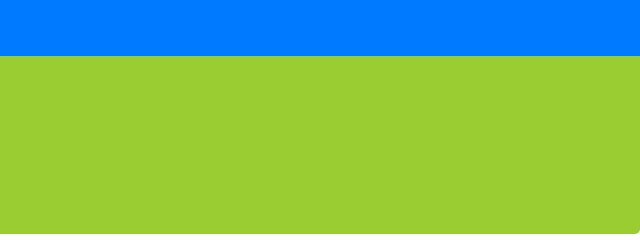
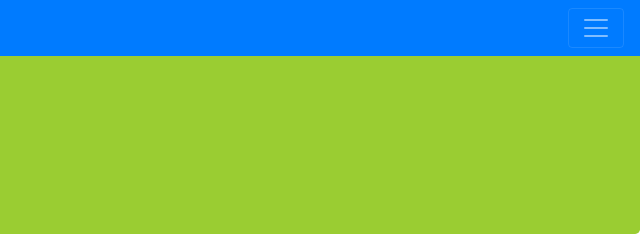
Before and after one commit to cours8/bstrap1, a website: page index.html in a window 1280 px wide. Shown: the top 240 px of the page, 640-1280 px from the left. Drawn offline with nearby package versions, Linux system fonts and the light colour scheme.

Commit message:
Agrego en navbar botón toggler para menú

```diff
--- a/index.html
+++ b/index.html
@@ -11,6 +11,9 @@
     <body>
         <nav class="navbar navbar-dark bg-primary fixed-top">
             <a class="navbar-brand" href="#">Hoteles</a>
+            <button class="navbar-toggler" type="button" data-toggle="colapsed">
+                <span class="navbar-toggler-icon"></span>
+            </button>
         </nav>
         <div class="jumbotron">
             <h1>Guía de hoteles</h1>
```
